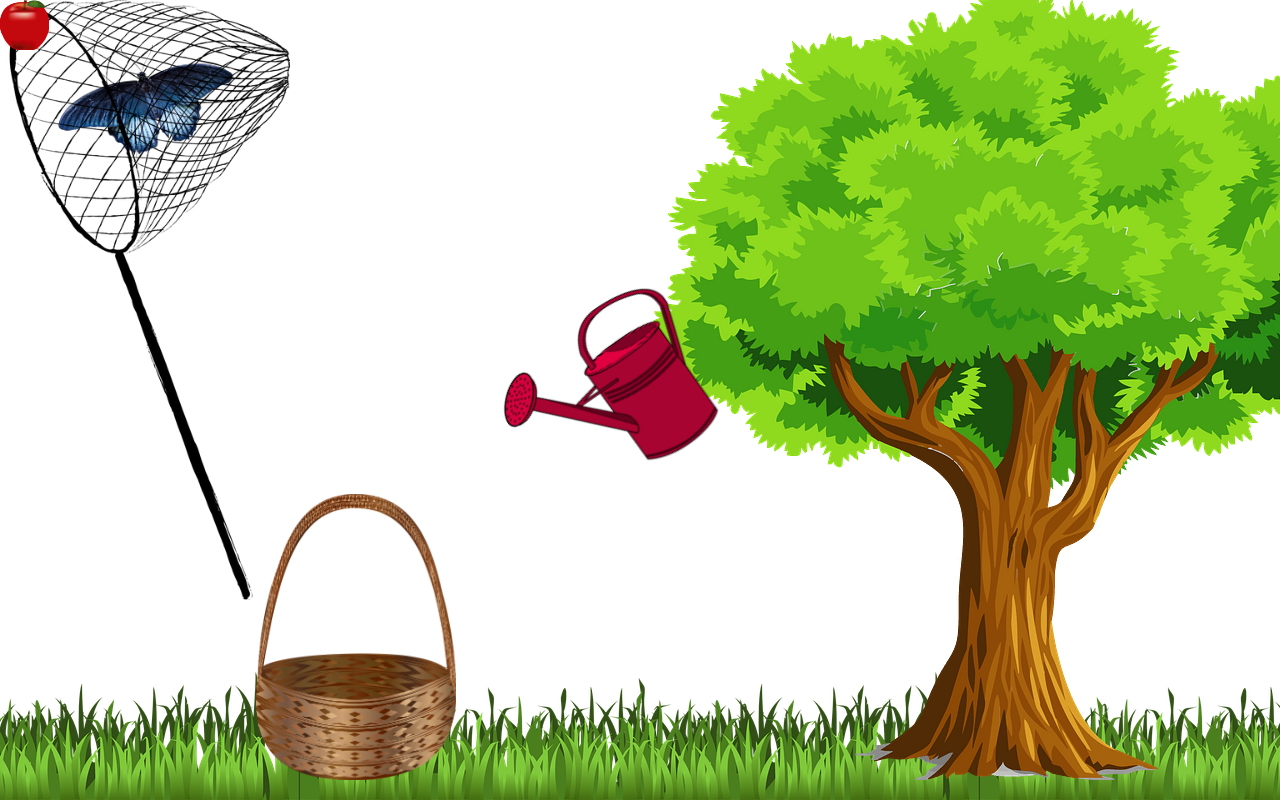
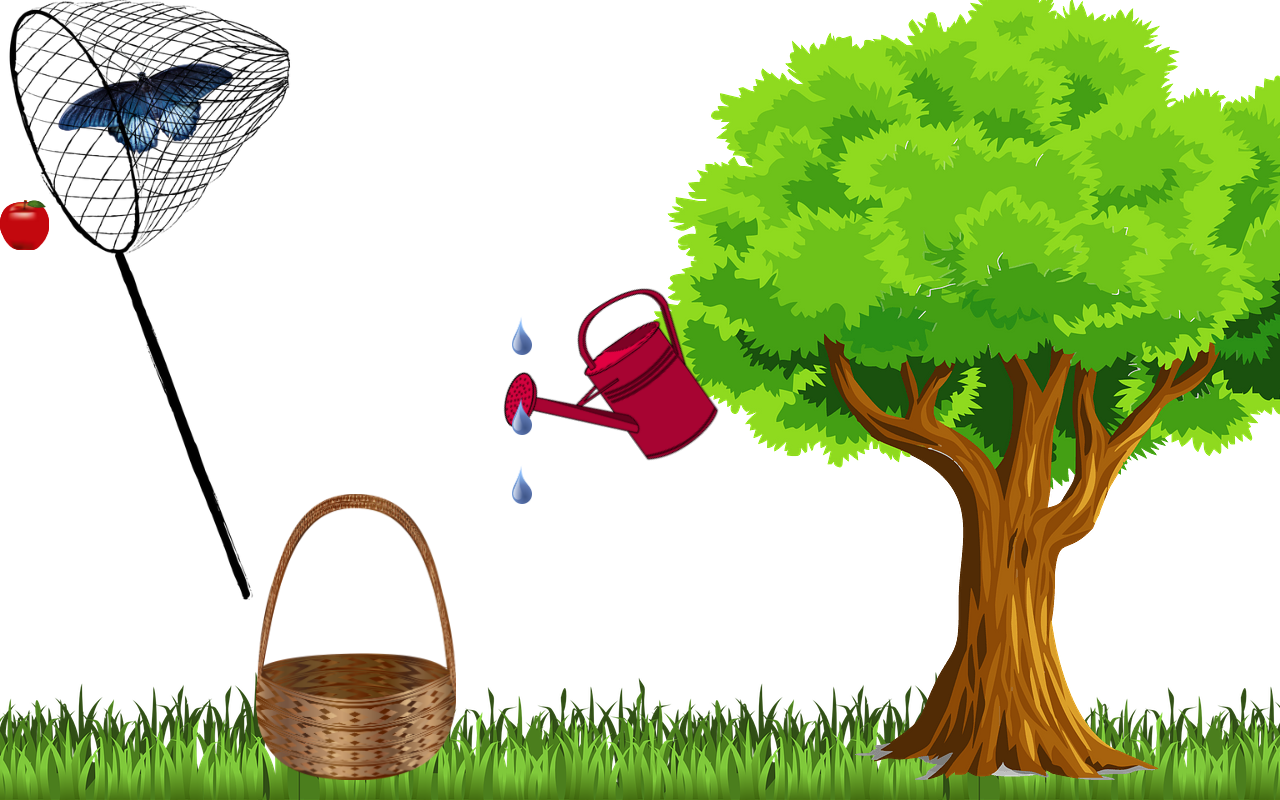
Before and after one commit to RubberDuck2307/GARRRDEN, a plain HTML site: page index.html in a window 1280 px wide. Both pictures are taken after a click on the picture 612 px from the left and 397 px from the top of the page. Drawn offline with Linux system fonts and the light colour scheme.

Commit message:
wateringcan done

```diff
--- a/index.html
+++ b/index.html
@@ -12,10 +12,11 @@
     <img src="images/net.png" id="net" alt="net">
     <img src="images/tree.png" id="tree" alt="tree">
     <img src="images/wateringcan.png" id="wateringcan" alt="wateringcan">
-    <img src="images/waterdrop.png" class="waterdrop" alt="waterdrop">
-    <img src="images/waterdrop.png" class="waterdrop" alt="waterdrop">
-    <img src="images/waterdrop.png" class="waterdrop" alt="waterdrop">
-
+    <div class="drops">
+        <img src="images/waterdrop.png" class="waterdrop" id="1" alt="waterdrop">
+        <img src="images/waterdrop.png" class="waterdrop" id="2" alt="waterdrop">
+        <img src="images/waterdrop.png" class="waterdrop" id="3" alt="waterdrop">
+    </div>
     <img src="images/apple.png" class="apple" id="apple1" alt="apple">
     <img src="images/apple.png" class="apple" id="apple2" alt="apple">
     <img src="images/apple.png" class="apple" id="apple3" alt="apple">
```
